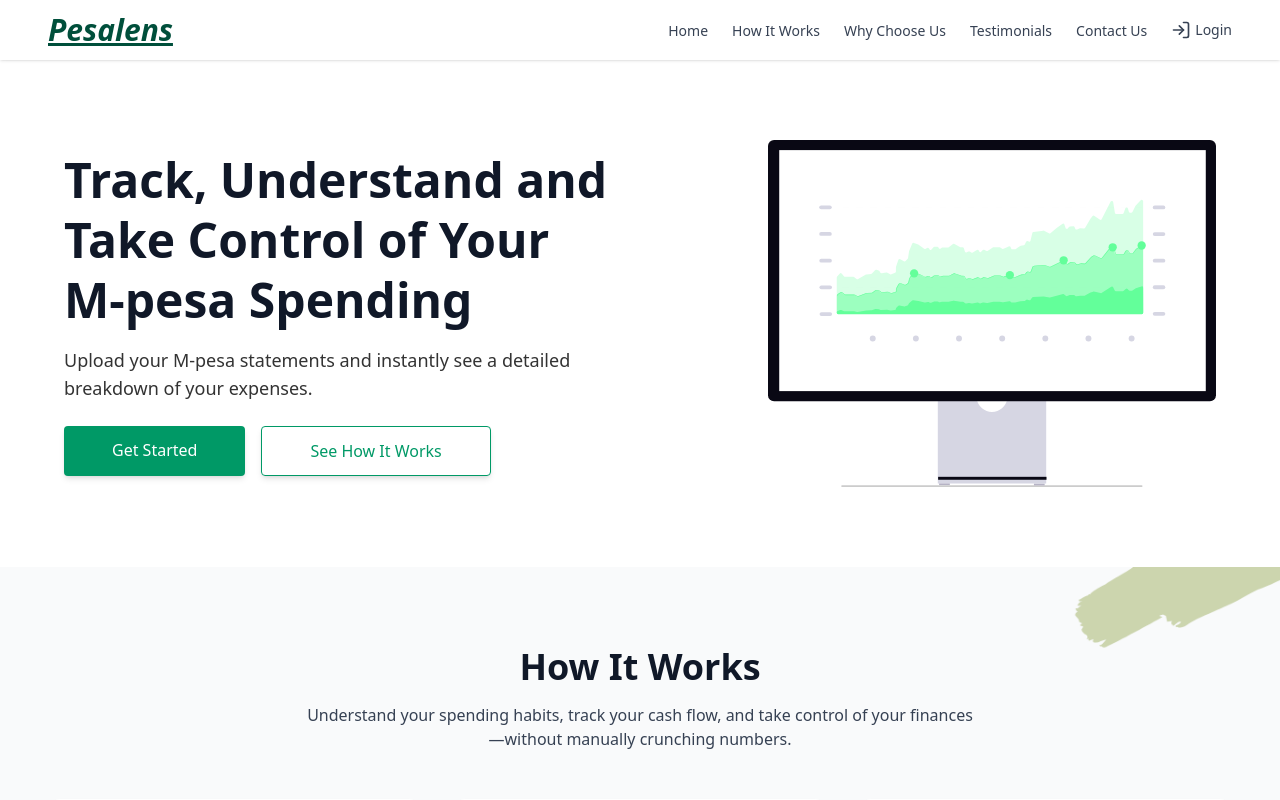
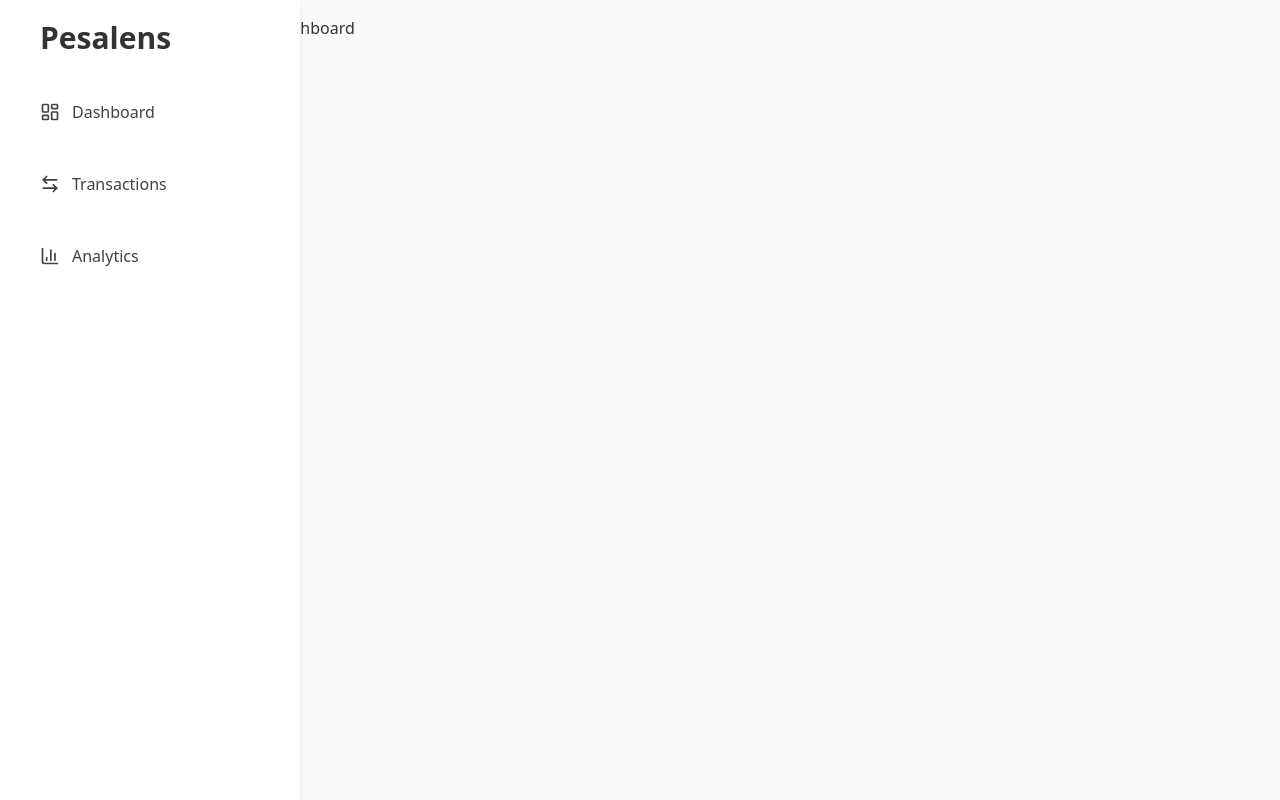
Before and after one commit to samuelkaranja/pesalens, a React (Vite) app: page /dashboard in a window 1280 px wide. Shown: the top 800 px of the page. Built offline with nearby package versions, Linux system fonts and the light colour scheme.

Commit message:
I installed lucide-react, Created a DashboardLayout, SideBar component, and Dashboard page

```diff
--- a/package.json
+++ b/package.json
@@ -13,6 +13,7 @@
     "@fontsource/inter": "^5.2.6",
     "@reduxjs/toolkit": "^2.8.2",
     "@tailwindcss/vite": "^4.1.11",
+    "lucide-react": "^0.555.0",
     "react": "^19.1.1",
     "react-dom": "^19.1.1",
     "react-hook-form": "^7.62.0",
--- a/src/App.tsx
+++ b/src/App.tsx
@@ -8,6 +8,8 @@ import Login from "./pages/Login/Login";
 import SignUp from "./pages/SignUp/SignUp";
 import MainLayout from "./layouts/MainLayout";
 import AuthLayout from "./layouts/AuthLayout";
+import DashboardLayout from "./layouts/DashboardLayout";
+import Dashboard from "./pages/Dashboard";
 
 function App() {
   useEffect(() => {
@@ -27,6 +29,10 @@ function App() {
             <Route path="*" element={<Home />} />
           </Route>
 
+          <Route element={<DashboardLayout />}>
+            <Route path="/dashboard" element={<Dashboard />} />
+          </Route>
+
           <Route element={<AuthLayout />}>
             <Route path="/login" element={<Login />} />
             <Route path="/signup" element={<SignUp />} />
--- /dev/null
+++ b/src/components/SideBar.tsx
@@ -0,0 +1,79 @@
+import React, { useState } from "react";
+import {
+  Menu,
+  X,
+  LayoutDashboard,
+  ArrowLeftRight,
+  BarChart3,
+} from "lucide-react";
+import { NavLink } from "react-router-dom";
+
+const SideBar: React.FC = () => {
+  const [open, setOpen] = useState();
+
+  const linkBaseStyles =
+    "hover:bg-[#eafaf1] rounded-lg py-3 px-5 flex items-center gap-3";
+
+  return (
+    <>
+      {/* Mobile Toggle Button */}
+      <button
+        className="fixed top-4 left-4 z-50 md:hidden p-2 bg-white rounded shadow"
+        onClick={() => setOpen(!open)}
+      >
+        {open ? <X size={24} /> : <Menu size={24} />}
+      </button>
+
+      {/* Sidebar */}
+      <aside
+        className={`fixed top-0 left-0 h-full w-75 bg-white shadow-md z-40 px-5
+          transform ${open ? "translate-x-0" : "-translate-x-full"}
+          md:translate-x-0 md:block transition-transform duration-300`}
+      >
+        <NavLink to="/">
+          <h1 className="text-3xl font-bold mb-8 mt-5 ml-5">Pesalens</h1>
+        </NavLink>
+
+        <nav className="flex flex-col gap-6 text-[#414042] text-[16px]">
+          <NavLink
+            to="/"
+            className={({ isActive }) =>
+              `${linkBaseStyles} ${
+                isActive ? "text-[#00cb68] font-semibold" : ""
+              }`
+            }
+          >
+            <LayoutDashboard size={20} />
+            Dashboard
+          </NavLink>
+
+          <NavLink
+            to="/transactions"
+            className={({ isActive }) =>
+              `${linkBaseStyles} ${
+                isActive ? "text-[#00cb68] font-semibold" : ""
+              }`
+            }
+          >
+            <ArrowLeftRight size={20} />
+            Transactions
+          </NavLink>
+
+          <NavLink
+            to="/analytics"
+            className={({ isActive }) =>
+              `${linkBaseStyles} ${
+                isActive ? "text-[#00cb68] font-semibold" : ""
+              }`
+            }
+          >
+            <BarChart3 size={20} />
+            Analytics
+          </NavLink>
+        </nav>
+      </aside>
+    </>
+  );
+};
+
+export default SideBar;
--- /dev/null
+++ b/src/layouts/DashboardLayout.tsx
@@ -0,0 +1,18 @@
+import React from "react";
+import { Outlet } from "react-router-dom";
+import SideBar from "../components/SideBar";
+
+const DashboardLayout: React.FC = () => {
+  return (
+    <div className="min-h-screen flex bg-gray-50">
+      <SideBar />
+      <main className="flex-1 p-4 md:ml-64">
+        <div className="max-w-[1050px] mx-auto">
+          <Outlet />
+        </div>
+      </main>
+    </div>
+  );
+};
+
+export default DashboardLayout;
--- /dev/null
+++ b/src/pages/Dashboard.tsx
@@ -0,0 +1,7 @@
+import React from "react";
+
+const Dashboard: React.FC = () => {
+  return <div>Dashboard</div>;
+};
+
+export default Dashboard;
```
Also changed, not shown: 1 other file (tests, documents, lock files or other folders).
